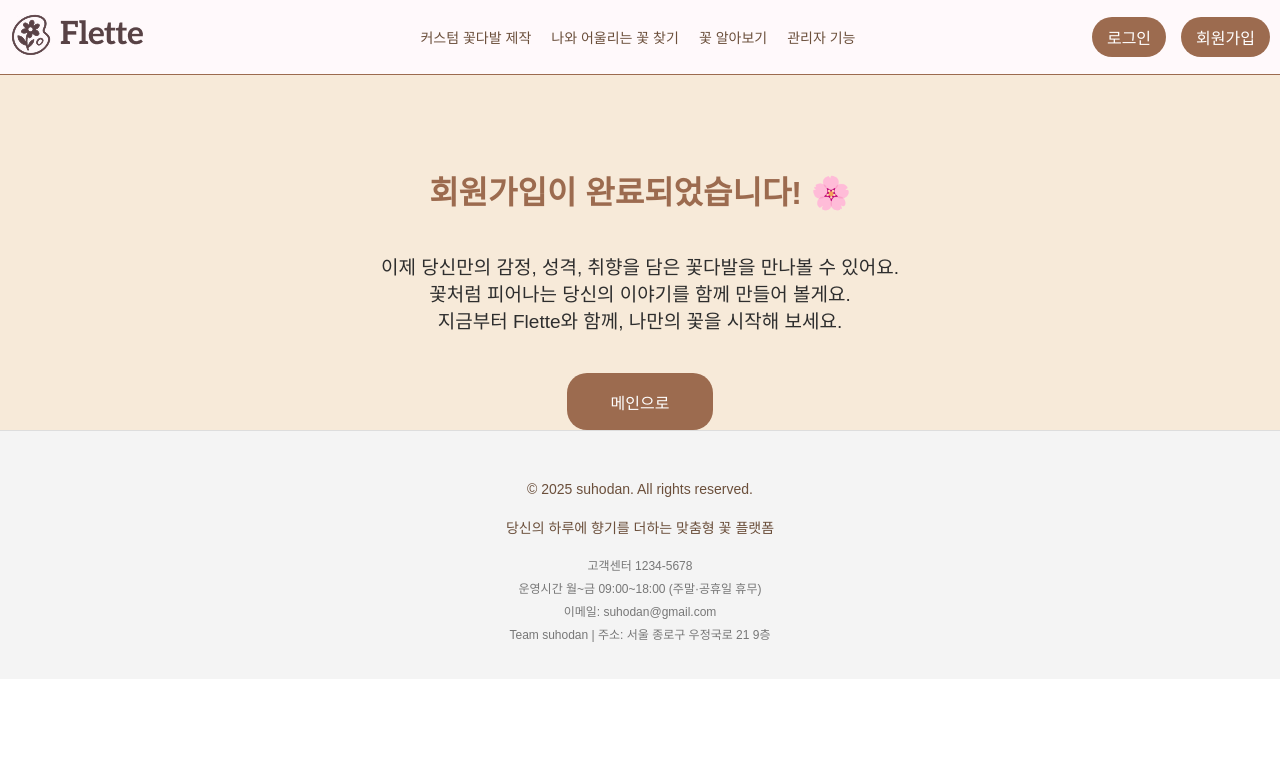
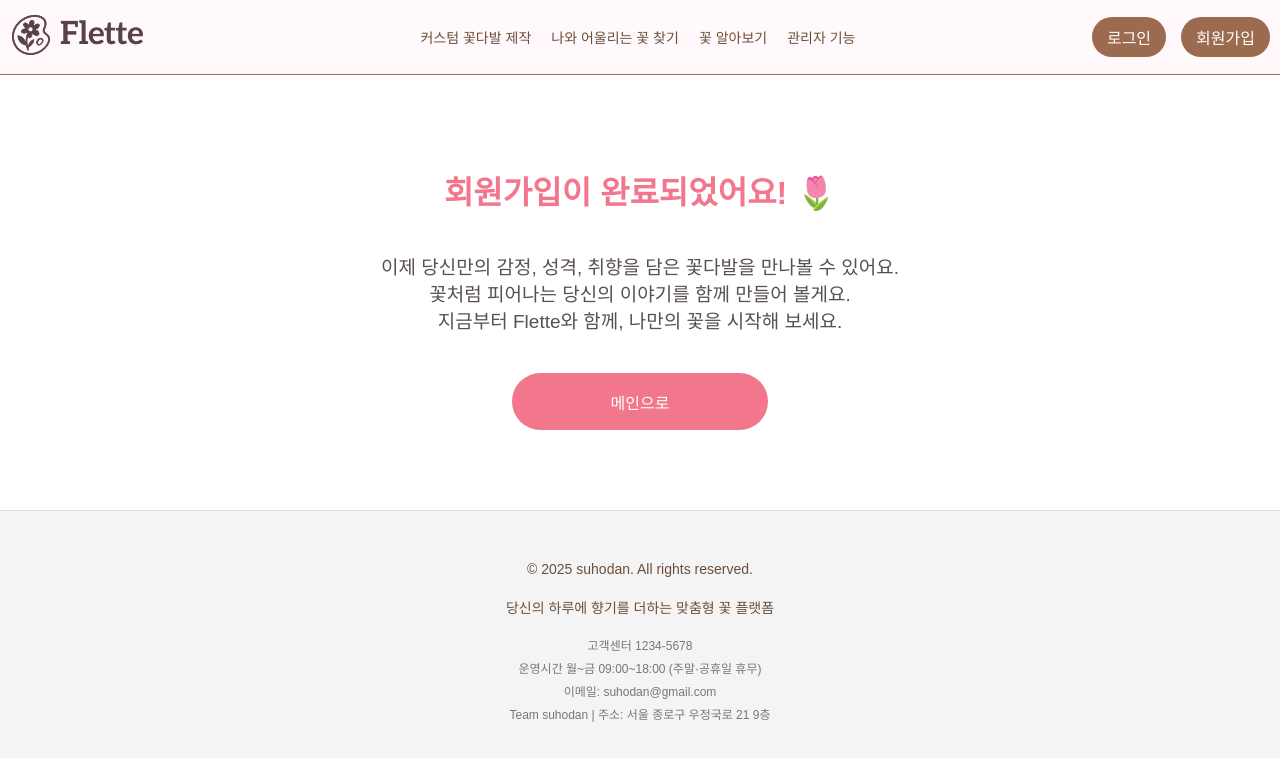
Before and after one commit to TJ-academy/flette_react, a React (Create React App) app: page /member/joinFinish in a window 1280 px wide. Shown: the top 758 px of the page. Built offline with nearby package versions, Linux system fonts and the light colour scheme.

Commit message:
update2 join.css

```diff
--- a/src/components/member/JoinFinish.js
+++ b/src/components/member/JoinFinish.js
@@ -11,7 +11,7 @@ function JoinFinish() {
 
   return (
     <div className="join-finish-container">
-      <p className="join-finish-title">회원가입이 완료되었습니다! 🌸</p>
+      <p className="join-finish-title">회원가입이 완료되었어요! 🌷</p>
 
       <p className="join-finish-message">
         이제 당신만의 감정, 성격, 취향을 담은 꽃다발을 만나볼 수 있어요. <br />
--- a/src/css/member/joinfinish.css
+++ b/src/css/member/joinfinish.css
@@ -1,8 +1,8 @@
 .join-finish-container {
-  background-color: #F7EAD9;
+  background-color: white;
   margin: 0;
   font-family: 'Noto Sans KR', sans-serif;
-  color: #6B4F3B;
+  color: #F2778C;
   display: flex;
   flex-direction: column;
   align-items: center;
@@ -14,7 +14,7 @@
 }
 
 .join-finish-title {
-  color: #9C6B4F;
+  color: #F2778C;
   font-weight: bold;
   font-size: 32px;
   margin-bottom: 20px;
@@ -22,25 +22,26 @@
 
 .join-finish-message {
   font-size: 19px;
-  color: #2E2E2E;
+  color: #59514F;
   text-align: center;
   margin-bottom: 40px;
 }
 
 .join-finish-button {
-  width: 146px;
+  width: 20%;
   height: 57px;
-  background: #9C6B4F;
+  background: #F2778C;
   color: white;
-  border-radius: 20px;
+  border-radius: 30px;
   border: none;
   font-size: 16px;
   cursor: pointer;
   transition: background 0.3s ease;
+  margin-bottom: 80px;
 }
 
 .join-finish-button:hover {
-  background: #733512;
+  background: #FF6C85;
 }
 
 .signup-completed {
```
